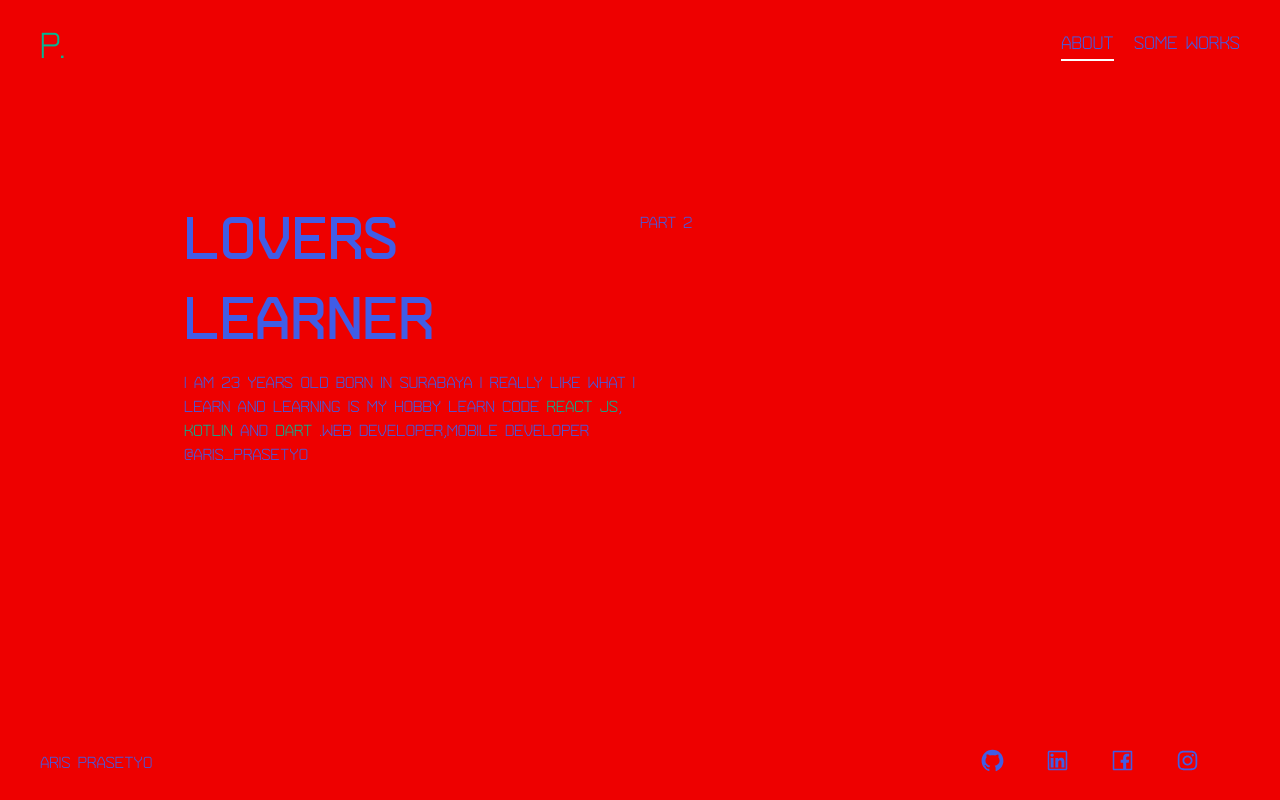
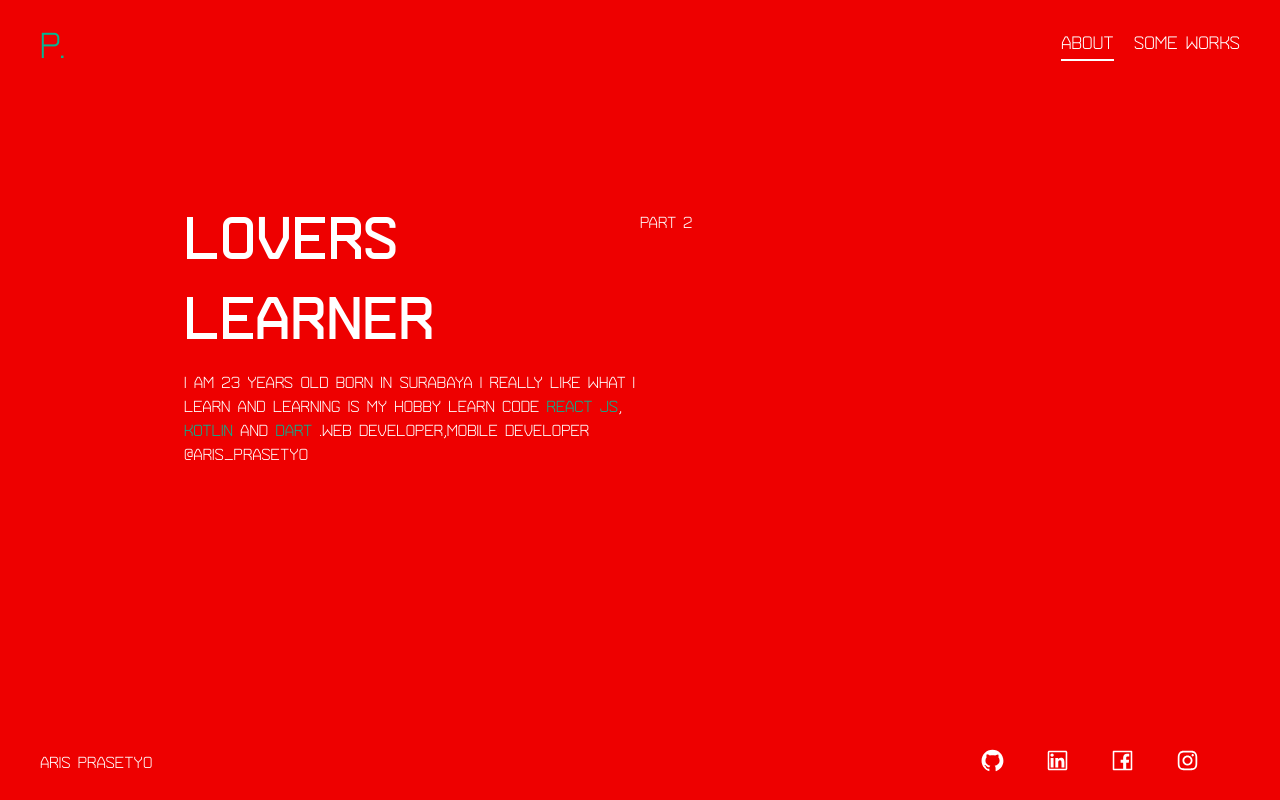
Before and after one commit to aris-creator/Portofolio_Fix_98767, a Next.js app: page / in a window 1280 px wide. Built offline with nearby package versions, Linux system fonts and the light colour scheme.

Commit message:
Update global.css

```diff
--- a/styles/global.css
+++ b/styles/global.css
@@ -17,7 +17,7 @@
 body {
   font-family: arame-thin, serif;
   background: #EE0000;
-  color: #405DE6;
+  color: #FFFFFF;
 }
 h1 {
   @apply xl:text-6xl sm:text-5xl text-4xl h-20;
```
